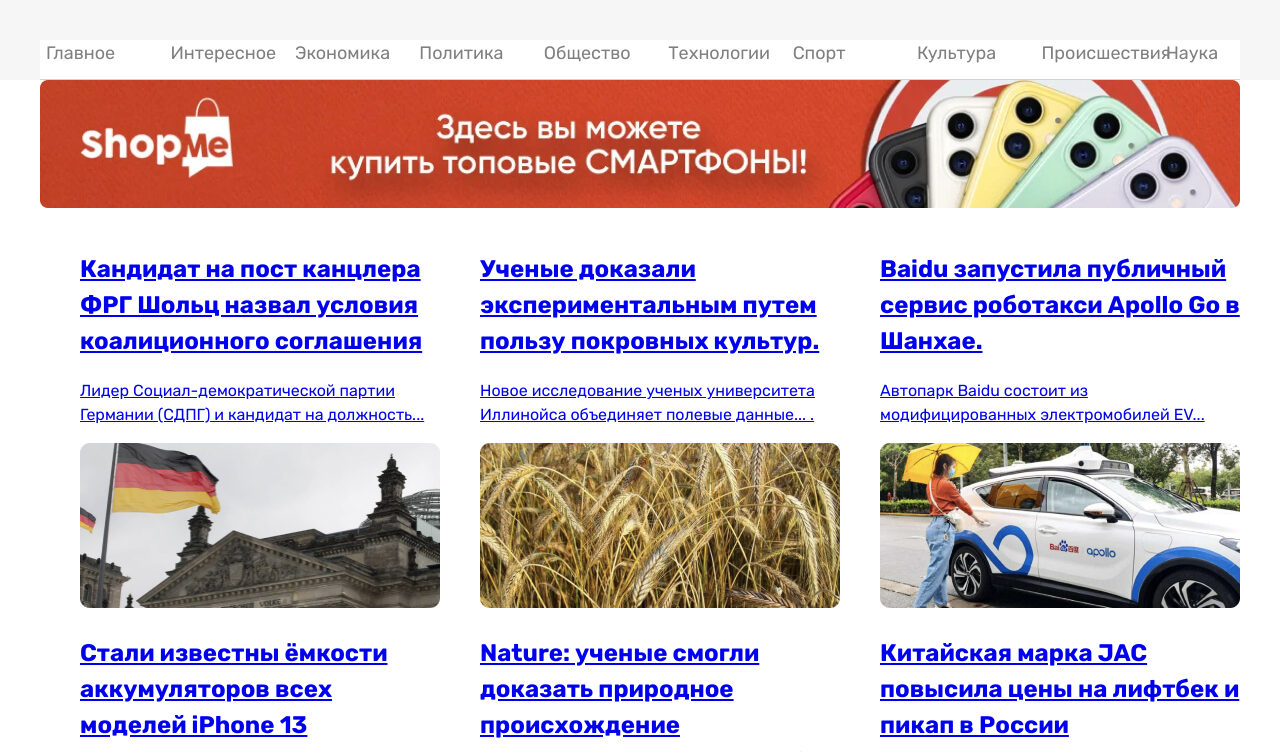
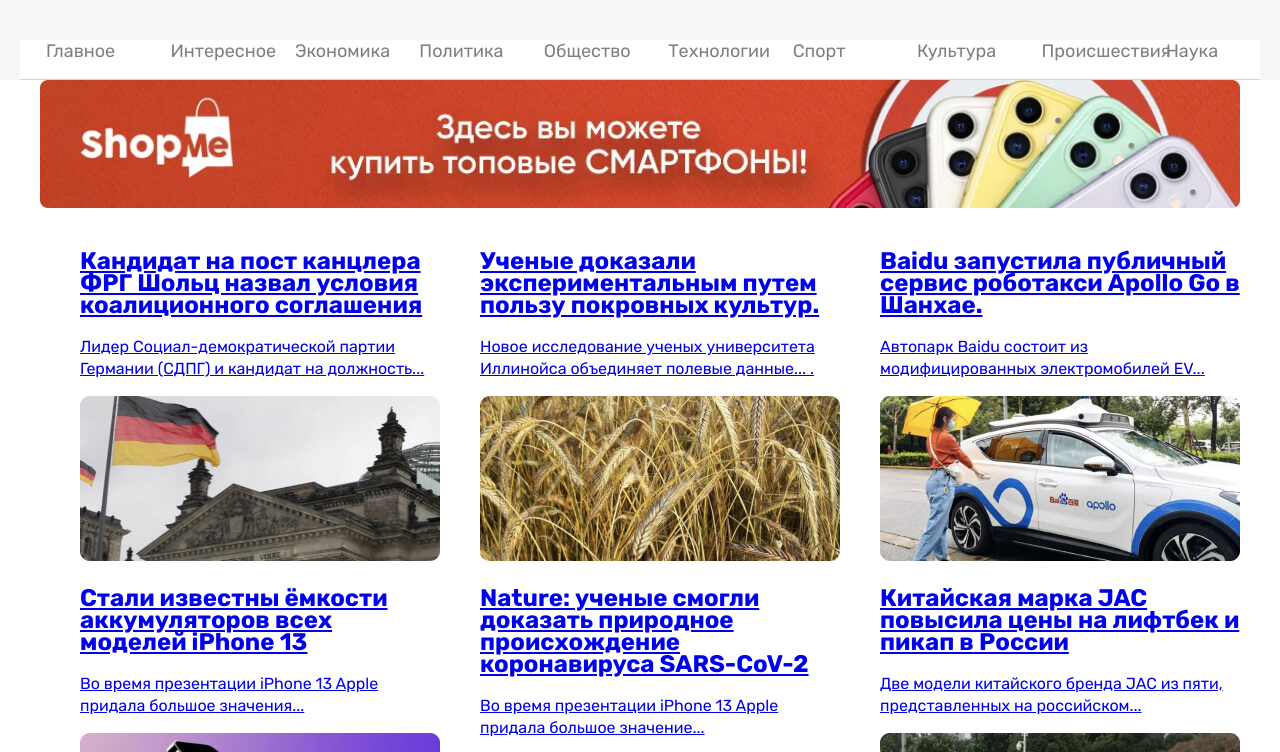
Before and after one commit to HamzaJamol/shj-namanganliklar-24, a plain HTML site: page index.html in a window 1280 px wide. Shown: the part 83-835 px from the top of the page. Drawn offline with Linux system fonts and the light colour scheme.

Commit message:
add container global styles

```diff
--- a/CSS/stylesheet.css
+++ b/CSS/stylesheet.css
@@ -9,16 +9,23 @@ html {
 }
 
 body {
+  display: flex;
+  flex-direction: column;
+  height: 100%;
   margin: 0;
   padding: 0;
-  font-family: "Rubik", sans-serif, serif;
+  font-family: "Rubik", "Arial", sans-serif;
   font-size: 16px;
-  line-height: 1.5;
+  line-height: 22px;
+  background-color: #fff;
+  color: #4a4b4c ;
 }
 
 .container {
   width: 100%;
-  max-width: 1200px;
+  max-width: 1240px;
+  padding-left: 20px;
+  padding-right: 20px;
   margin-right: auto;
   margin-left: auto;
 }
```
